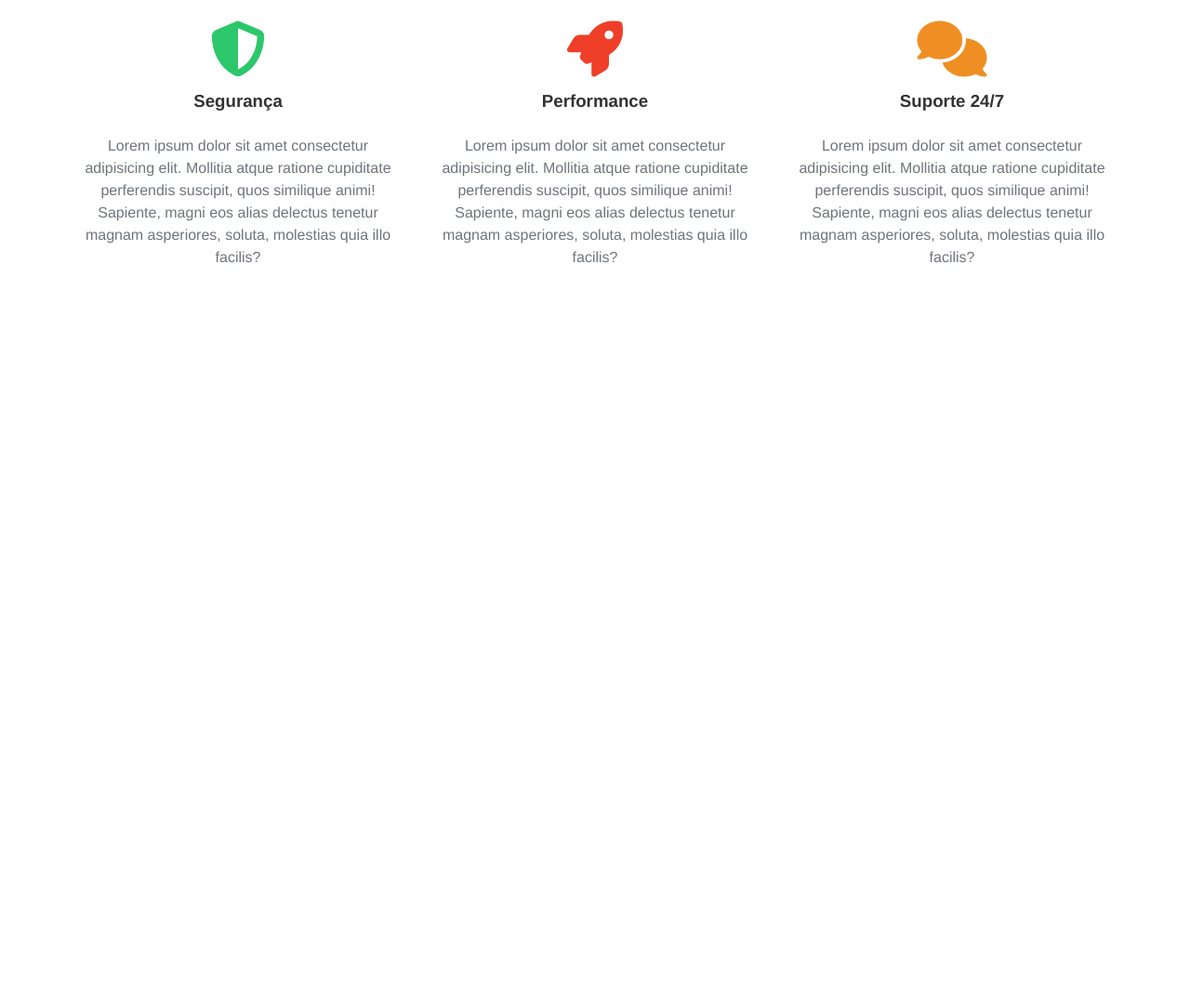
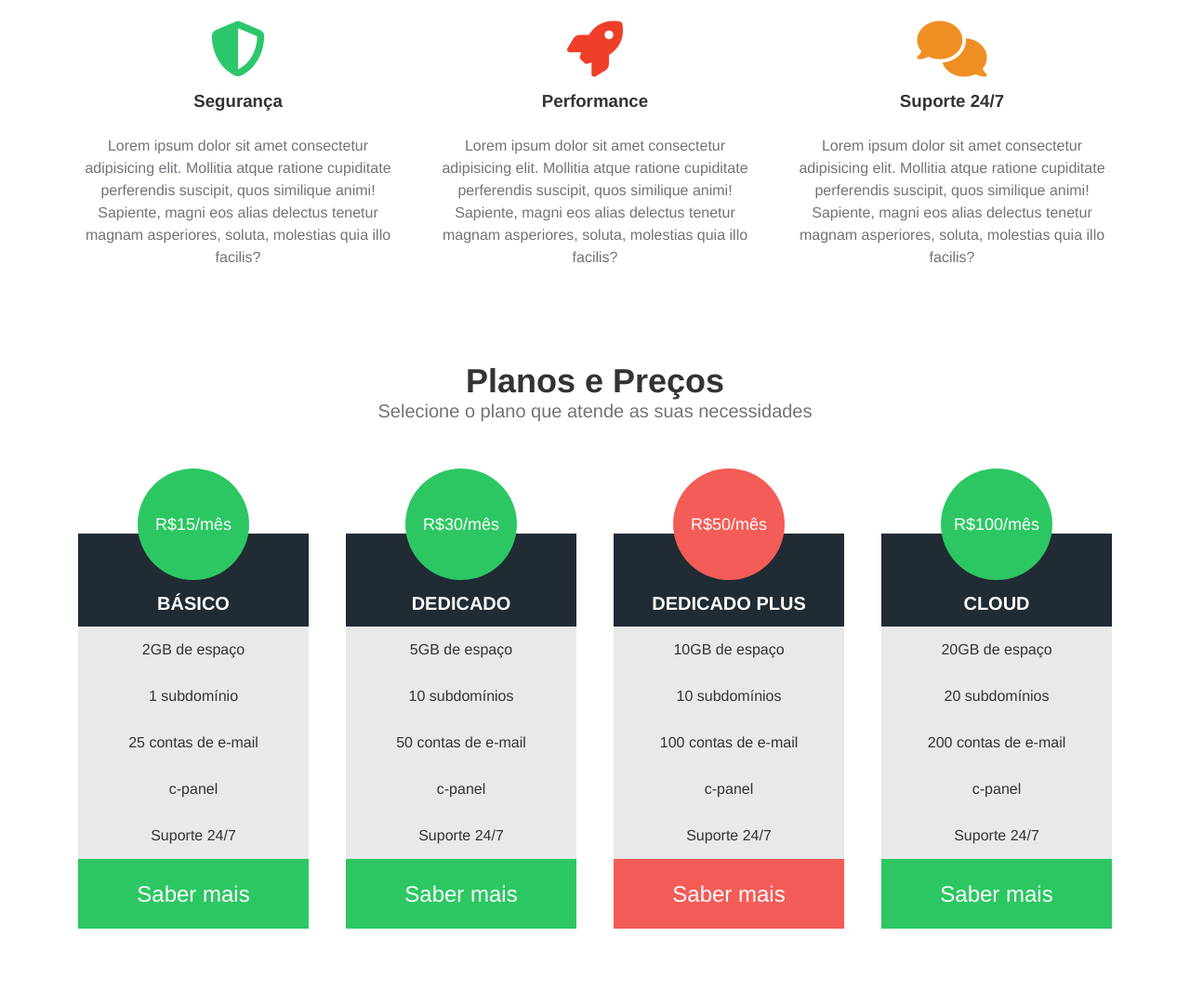
Before and after one commit to Caio070/hdc_host, a plain HTML site: page index.html in a window 1280 px wide. Shown: the part 576-1655 px from the top of the page at 93% size. Before the commit the page ends 965 px from the top, so only its background shows below. Drawn offline with Linux system fonts and the light colour scheme.

Commit message:
construindo mais sections

```diff
--- a/css/style.css
+++ b/css/style.css
@@ -135,3 +135,78 @@ p {
 .services-container p {
     line-height: 24px;
 }
+
+/* prices and plans */
+
+.pricing-container {
+    padding-bottom: 5rem;
+    text-align: center;
+}
+
+.pricing-container h2 {
+    font-size: 36px;
+}
+
+.pricing-container p {
+    font-size: 20px;
+}
+
+.plans-container {
+    display: flex;
+    justify-content: space-between;
+    width: 90%;
+    margin: 50px auto 0;
+}
+
+.plan {
+    flex: 1;
+    max-width: 275px;
+    margin: 0 20px;
+}
+
+.plan ul {
+    padding: 0;
+}
+
+.plan li {
+    list-style: none;
+    height: 50px;
+    line-height: 50px;
+    background-color: #e8e9ea;
+    color: #333;
+}
+
+.plan .price {
+    width: 120px;
+    height: 120px;
+    border-radius: 50%;
+    background-color: #2cc762;
+    color: #fff;
+    text-align: center;
+    line-height: 120px;
+    margin: 0 auto -50px;
+    font-size: 18px;
+    position: relative;
+}
+
+.plan .plan-name {
+    text-transform: uppercase;
+    font-size: 20px;
+    font-weight: bold;
+    color: #fff;
+    background-color: #202b34;
+    padding: 50px 0;
+}
+
+.plan .plan-btn {
+    background-color: #2cc762;
+    color: #fff;
+    font-size: 24px;
+    height: 75px;
+    line-height: 75px;
+    cursor: pointer;
+}
+
+.plan .recommended {
+    background-color: #f45c57;
+}
--- a/index.html
+++ b/index.html
@@ -1,5 +1,5 @@
 <!DOCTYPE html>
-<html lang="en">
+<html lang="pt-br">
   <head>
     <meta charset="UTF-8" />
     <meta name="viewport" content="width=device-width, initial-scale=1.0" />
@@ -68,6 +68,60 @@
             </li>
           </ul>
         </section>
+        <section class="pricing-container">
+          <h2>Planos e Preços</h2>
+          <p>Selecione o plano que atende as suas necessidades</p>
+          <div class="plans-container">
+            <div class="plan">
+              <ul>
+                <li class="price">R$15/mês</li>
+                <li class="plan-name">Básico</li>
+                <li>2GB de espaço</li>
+                <li>1 subdomínio</li>
+                <li>25 contas de e-mail</li>
+                <li>c-panel</li>
+                <li>Suporte 24/7</li>
+                <li class="plan-btn">Saber mais</li>
+              </ul>
+            </div>
+            <div class="plan">
+              <ul>
+                <li class="price">R$30/mês</li>
+                <li class="plan-name">Dedicado</li>
+                <li>5GB de espaço</li>
+                <li>10 subdomínios</li>
+                <li>50 contas de e-mail</li>
+                <li>c-panel</li>
+                <li>Suporte 24/7</li>
+                <li class="plan-btn">Saber mais</li>
+              </ul>
+            </div>
+            <div class="plan">
+              <ul>
+                <li class="price recommended">R$50/mês</li>
+                <li class="plan-name">Dedicado Plus</li>
+                <li>10GB de espaço</li>
+                <li>10 subdomínios</li>
+                <li>100 contas de e-mail</li>
+                <li>c-panel</li>
+                <li>Suporte 24/7</li>
+                <li class="plan-btn recommended">Saber mais</li>
+              </ul>
+            </div>
+            <div class="plan">
+              <ul>
+                <li class="price">R$100/mês</li>
+                <li class="plan-name">Cloud</li>
+                <li>20GB de espaço</li>
+                <li>20 subdomínios</li>
+                <li>200 contas de e-mail</li>
+                <li>c-panel</li>
+                <li>Suporte 24/7</li>
+                <li class="plan-btn">Saber mais</li>
+              </ul>
+            </div>
+          </div>
+        </section>
       </main>
     </div>
   </body>
```
